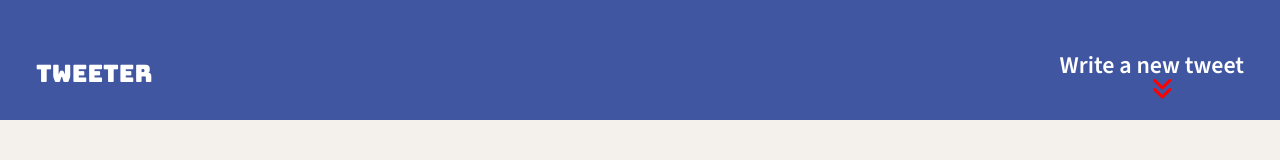
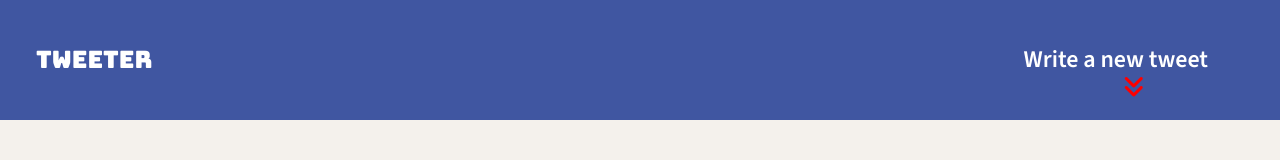
Before and after one commit to patrick-204/tweeter, a website: page public/index.html in a window 1280 px wide. Drawn offline with nearby package versions, Linux system fonts and the light colour scheme.

Commit message:
Modify the nav portion of the index HTML file to be more semantic. Modify the nav CSS to allow the index file to be more semantic.

```diff
--- a/public/index.html
+++ b/public/index.html
@@ -24,12 +24,13 @@
 
   <body>
     <!-- Top nav bar (fixed) -->
-    <nav class="bungee-regular">
+    <nav>
       <span>tweeter</span>
       <div class="nav-item">
-        <p>Write a new tweet
+        <div class="nav-item-content">
+          <p>Write a new tweet</p>
           <i class="fa-solid fa-angles-down"></i>
-        </p>
+        </div>
       </div>
     </nav>
 
--- a/public/styles/nav.css
+++ b/public/styles/nav.css
@@ -5,38 +5,37 @@ nav {
   color: #FFFFFF;
   padding-left: 1.5em;
   padding-right: 1.5em;
+  display: flex;
+  justify-content: space-between;
+  align-items: center;
 }
 
 nav span {
+  font-family: "Bungee", sans-serif;
   font-weight: 300;
   font-style: normal;
-  display: flex;
-  align-items: center;
-  font-family: "Bungee", sans-serif;
-  position: relative;
-  top: 60px; /* Adjust tweeter so that the top of the word is centered in the nav */
 }
 
 .nav-item {
   display: flex;
   align-items: center;
-  justify-content: end;
 }
 
 .nav-item p {
-  margin-right: 0em; /* Adjust spacing between text and icon */
+  margin-right: 1.5em;
 }
 
-nav p {
-  position: relative; /* Set position relative to use as reference for <i> child */
+.nav-item i {
+  color: red; /* Setting the color for the icon */
 }
 
-nav p i {
-  position: absolute; /* Set position from <p> parent */
-  top: 1em;
-  left: 50%;
+.nav-item-content p {
+  margin-bottom: 0; /* Remove bottom margin */
 }
 
-.fa-angles-down {
-  color: red;
+/* New CSS for stacking the paragraph and icon vertically */
+.nav-item-content {
+  display: flex;
+  flex-direction: column;
+  align-items: center;
 }
--- a/server/data-files/initial-tweets.json
+++ b/server/data-files/initial-tweets.json
@@ -8,7 +8,7 @@
     "content": {
       "text": "If I have seen further it is by standing on the shoulders of giants"
     },
-    "created_at": 1712952791371
+    "created_at": 1712968945417
   },
   {
     "user": {
@@ -19,6 +19,6 @@
     "content": {
       "text": "Je pense , donc je suis"
     },
-    "created_at": 1713039191371
+    "created_at": 1713055345417
   }
 ]
```
